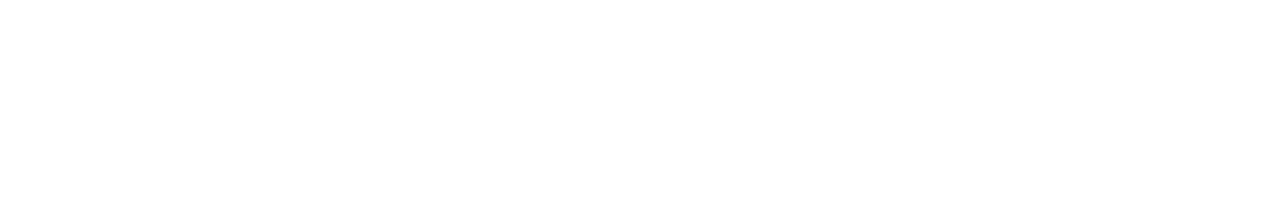
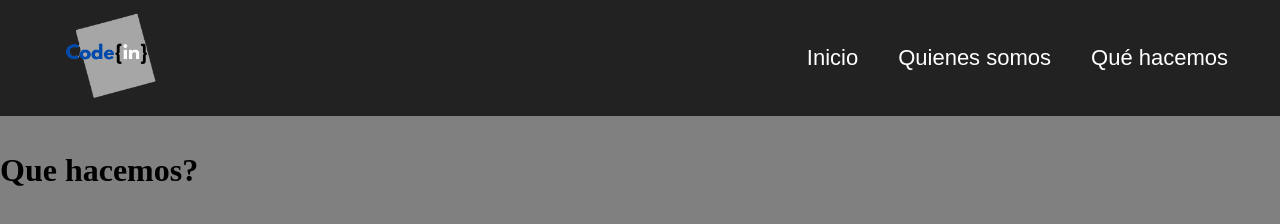
Before and after one commit to CrypticiaN/bftp2-project1-group6, a plain HTML site: page html/Quehacemos.html in a window 1280 px wide. Drawn offline with Linux system fonts and the light colour scheme; files that its build step writes are made by us from their sources.

Commit message:
enlazar todo correctamente, alineación de fotos perfil con div

```diff
--- a/CSS/index.css
+++ b/CSS/index.css
@@ -61,8 +61,8 @@ li:last-child:hover{
 
 
     }
-
-  .flex-container div{
+    /*para referirnos al hijo del hijo */
+  .flex-container div div{
      height: 250 px;
      width: 250px;
      background-color:lightgray;
--- a/CSS/quehacemos.css
+++ b/CSS/quehacemos.css
@@ -0,0 +1,51 @@
+*{
+    padding: 0;
+    margin: 0;
+    text-decoration: none;
+    list-style: none;
+}
+body{
+    background-color: grey;
+
+}
+a, li{
+    font-family: Arial;
+    color:#fff;
+}
+
+header{
+    font-size: 22px;
+    background-color:#222;
+    display: flex;
+    justify-content:
+    space-between;
+    height: 100px;
+    align-items:center;
+    padding: .5rem 2rem;
+}
+header img{
+ height:150%;
+}
+.menu-navegacion ul{
+    display: flex;
+    align-items:center;
+
+
+}
+.menu-navegacion a{
+    color: white;
+}
+.menu-navegacion li{
+    padding: 0 20px;
+}
+.menu-navegacion a:hover{
+    color:aqua;
+}
+
+.nav-menu
+li:last-child:hover{
+    background:
+    transparent;
+    border:2px solid
+    #00ffff
+}
--- a/CSS/quienessomos.css
+++ b/CSS/quienessomos.css
@@ -0,0 +1,51 @@
+*{
+    padding: 0;
+    margin: 0;
+    text-decoration: none;
+    list-style: none;
+}
+body{
+    background-color: grey;
+
+}
+a, li{
+    font-family: Arial;
+    color:#fff;
+}
+
+header{
+    font-size: 22px;
+    background-color:#222;
+    display: flex;
+    justify-content:
+    space-between;
+    height: 100px;
+    align-items:center;
+    padding: .5rem 2rem;
+}
+header img{
+ height:150%;
+}
+.menu-navegacion ul{
+    display: flex;
+    align-items:center;
+
+
+}
+.menu-navegacion a{
+    color: white;
+}
+.menu-navegacion li{
+    padding: 0 20px;
+}
+.menu-navegacion a:hover{
+    color:aqua;
+}
+
+.nav-menu
+li:last-child:hover{
+    background:
+    transparent;
+    border:2px solid
+    #00ffff
+}
--- a/html/Quehacemos.html
+++ b/html/Quehacemos.html
@@ -5,9 +5,26 @@
     <meta http-equiv="X-UA-Compatible" content="IE=edge">
     <meta name="viewport" content="width=device-width, initial-scale=1.0">
     <title>Document</title>
-    <link rel="stylesheet" href="quehacemos.css">
+    <link rel="stylesheet" href="../CSS/Quehacemos.css">
 </head>
 <body>
+    <header>
 
+        <img src="../fotos/Logo.png" alt= "logo de la empresa">
+
+
+
+       <nav class="menu-navegacion">
+            <ul>
+               <li><a href="../Index.html">Inicio</a></li>
+               <li><a href="html/Quienessomos.html">Quienes somos</a></li>
+               <li><a href="html/Quehacemos.html">Qué hacemos</a></li>
+            </ul>
+        </nav>
+    </header><br><br>
+
+    <div>
+        <h1>Que hacemos?</h1>
+    </div>
 </body>
 </html>
```
Also changed, not shown: Index.html (+16 -21 lines), html/Quienessomos.html (+18 -1 lines).
